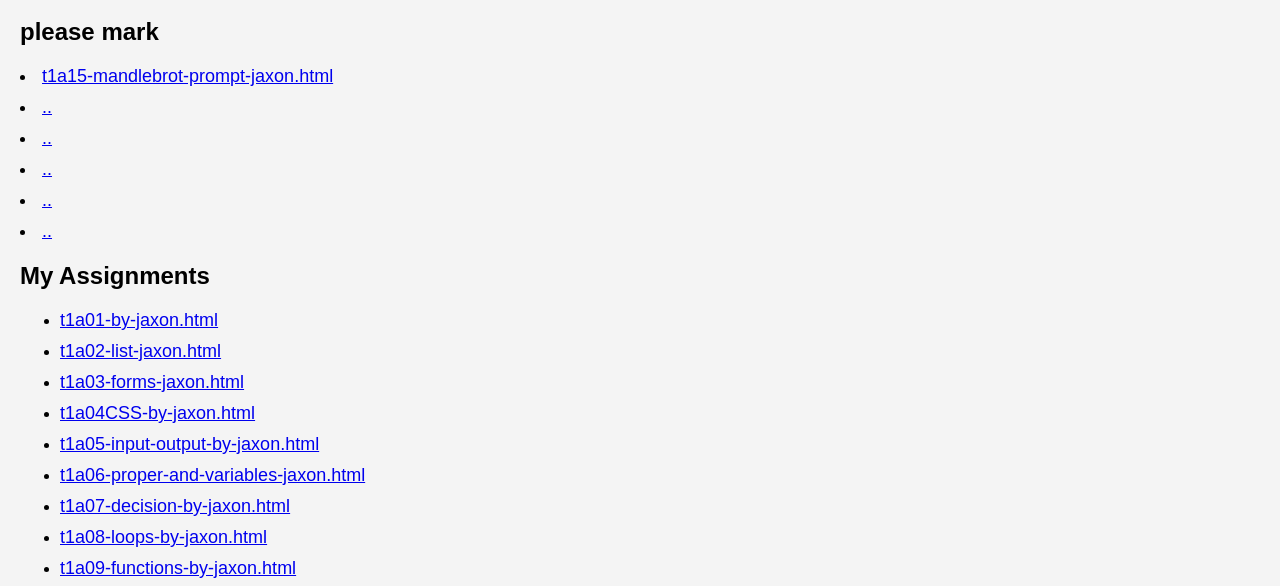
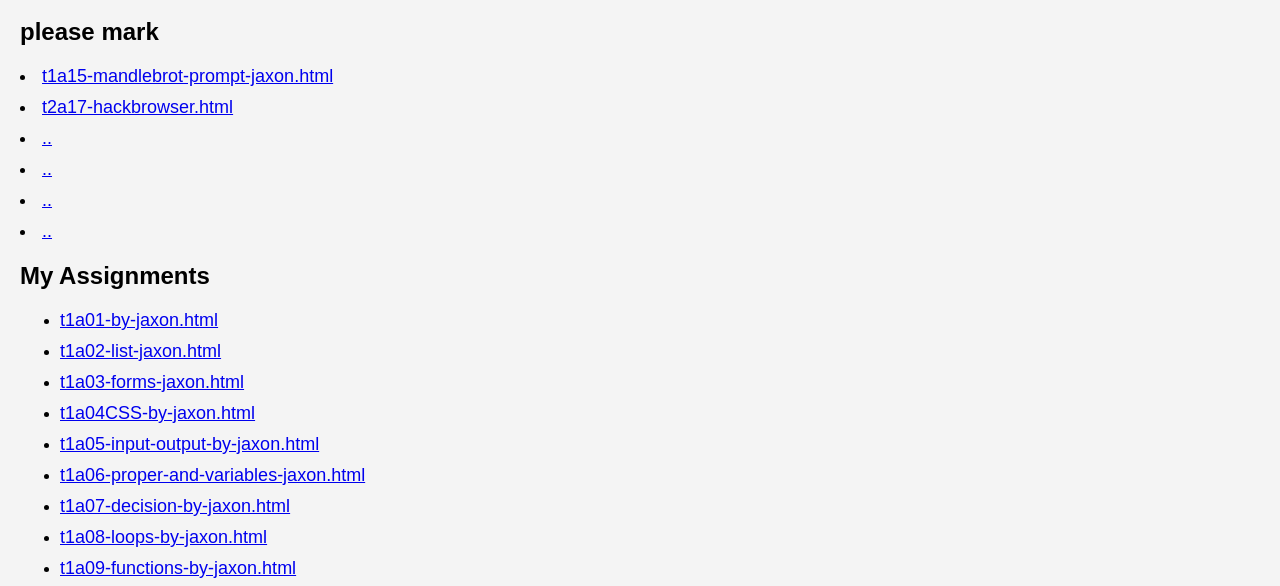
Before and after one commit to jaxon1550891/game-development-Jaxon, a plain HTML site: page index.html in a window 1280 px wide. Shown: the part 212-798 px from the top of the page. Drawn offline with Linux system fonts and the light colour scheme.

Commit message:
Add link to t2a17-hackbrowser.html in index.html

```diff
--- a/index.html
+++ b/index.html
@@ -58,7 +58,7 @@
 
   <h2>please mark</h2>
   <li><a href="t1a15-mandlebrot-prompt-jaxon.html">t1a15-mandlebrot-prompt-jaxon.html</a></li>
-  <li><a href="...">..</a></li>
+  <li><a href="t2a17-hackbrowser.html">t2a17-hackbrowser.html</a></li>
   <li><a href="...">..</a></li>
   <li><a href="...">..</a></li>
   <li><a href="...">..</a></li>
```
